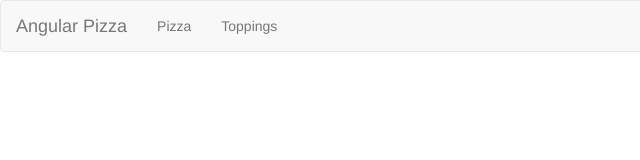
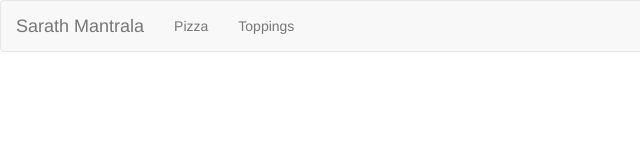
Before and after one commit to mantrala/serve_angular_pizza, a plain HTML site: page index.html in a window 1280 px wide. Shown: the full height of the page, 0-640 px from the left. Drawn offline with nearby package versions, Linux system fonts and the light colour scheme; some packages are replaced by stand-ins of ours.

Commit message:
Updated text to my name!

```diff
--- a/index.html
+++ b/index.html
@@ -14,7 +14,7 @@
     <nav class="navbar navbar-default" role="navigation">
       <div class="container-fluid">
         <div class="navbar-header">
-          <a class="navbar-brand" ui-sref="pizzas">Angular Pizza</a>
+          <a class="navbar-brand" ui-sref="pizzas">Sarath Mantrala</a>
         </div>
         <div class="collapse navbar-collapse" ng-controller="navBarController">
           <ul class="nav navbar-nav">
```
